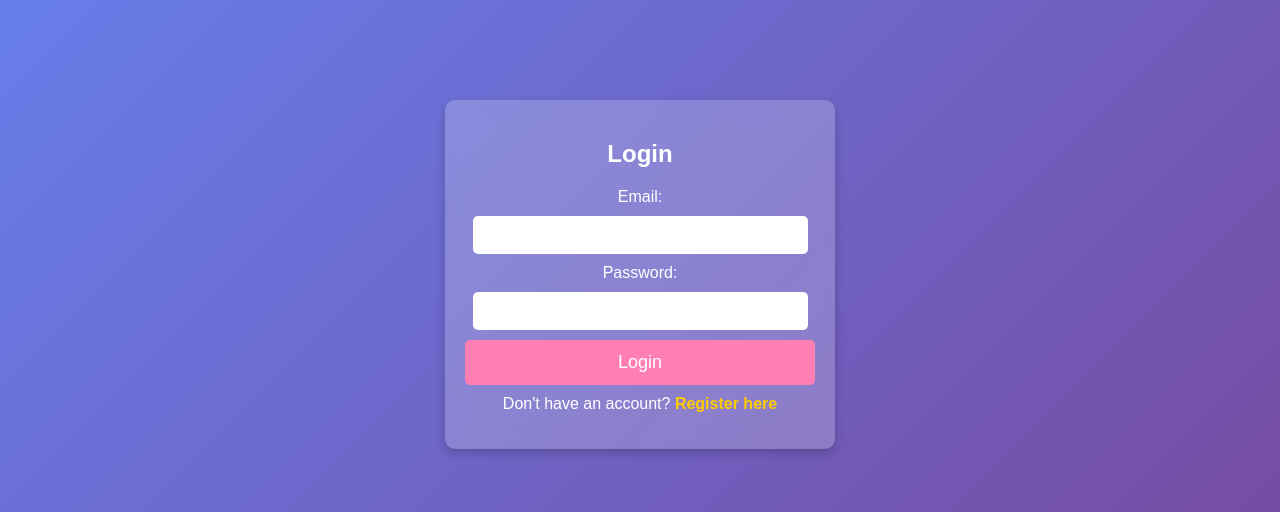
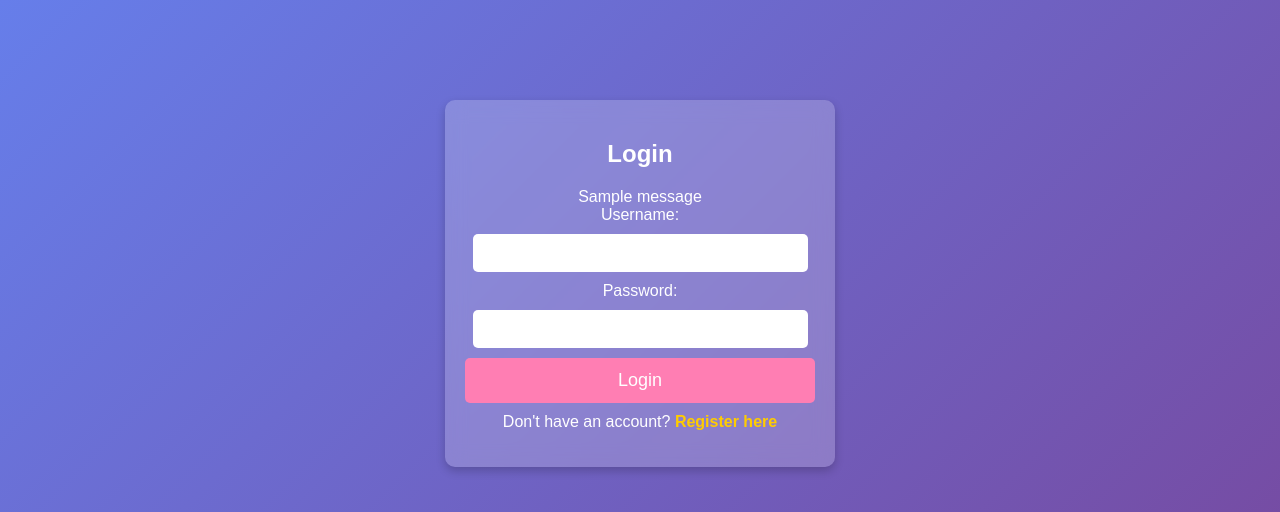
Before and after one commit to sujith0466/Smart_Study_Buddy, a Flask app: page /auth/login in a window 1280 px wide. Shown: the top 512 px of the page. Run offline with Flask 3, Linux system fonts and the light colour scheme; tables that the repository leaves empty hold one stand-in row (values such as "Sample post"); one stand-in notice (Sample message) is shown.

Commit message:
Update login.html

```diff
--- a/templates/login.html
+++ b/templates/login.html
@@ -9,15 +9,25 @@
 <body>
     <div class="container">
         <h2>Login</h2>
+
+        {% with messages = get_flashed_messages(with_categories=true) %}
+            {% if messages %}
+                {% for category, message in messages %}
+                    <div class="alert alert-{{ category }}">{{ message }}</div>
+                {% endfor %}
+            {% endif %}
+        {% endwith %}
+
         <form action="{{ url_for('auth.login') }}" method="POST">
-            <label for="email">Email:</label>
-            <input type="email" id="email" name="email" required>
+            <label for="username">Username:</label>
+            <input type="text" id="username" name="username" required>
 
             <label for="password">Password:</label>
             <input type="password" id="password" name="password" required>
 
             <button type="submit">Login</button>
         </form>
+
         <p>Don't have an account? <a href="{{ url_for('auth.register') }}">Register here</a></p>
     </div>
 </body>
```
